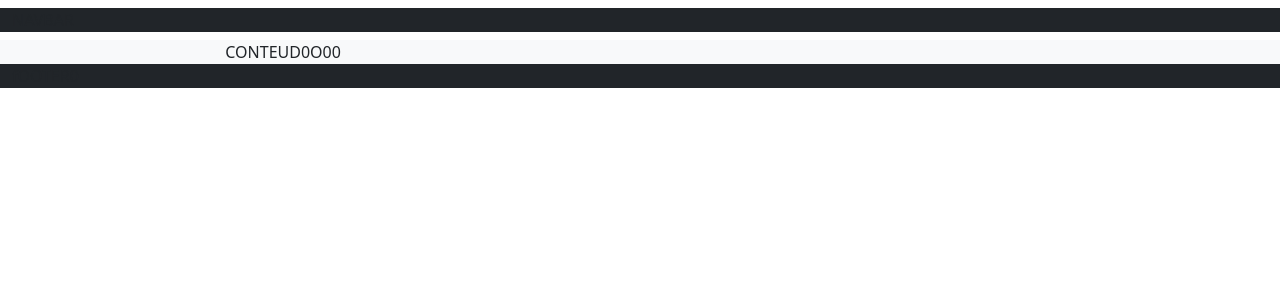
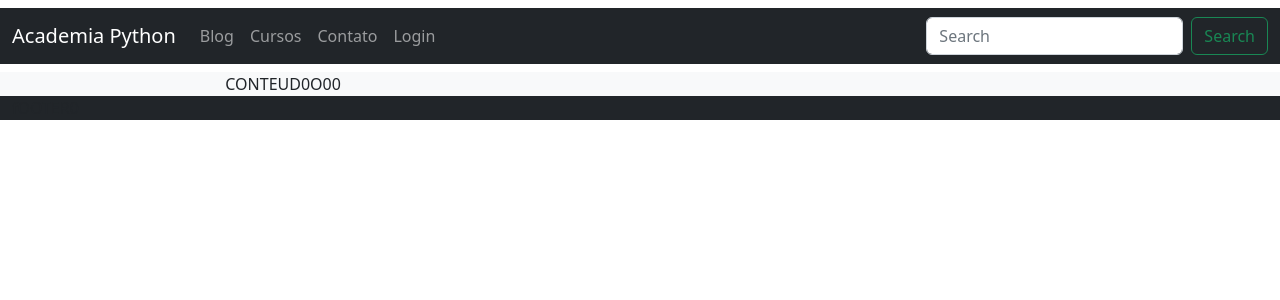
Before and after one commit to Rodrigodante11/blog_django, a Django app: page / in a window 1280 px wide. Shown: the top 300 px of the page. Run offline with Django 3.2, Linux system fonts and the light colour scheme; some libraries are stand-ins or nearby versions.

Commit message:
navbar Home

```diff
--- a/templates/blog/home.html
+++ b/templates/blog/home.html
@@ -6,20 +6,52 @@
           crossorigin="anonymous">
 
 
-
     <meta charset="UTF-8">
     <title>Pagina Inicial</title>
 </head>
 <body>
 
 <header class="bg-dark my-2">
+    <nav class="navbar navbar-expand-lg navbar-dark bg-dark">
         <div class="container-fluid">
-            <div class="row">
-                <div class="cow-8">
-                    NAVBAR
+            <a class="navbar-brand" href="#">Academia Python</a>
+            <button class="navbar-toggler"
+                    type="button"
+                    data-bs-toggle="collapse"
+                    data-bs-target="#navbarTogglerDemo02"
+                    aria-controls="navbarTogglerDemo02"
+                    aria-expanded="false"
+                    aria-label="Toggle navigation">
+                <span class="navbar-toggler-icon"></span>
+            </button>
+            <div class="collapse navbar-collapse" id="navbarTogglerDemo02">
+                <ul class="navbar-nav me-auto mb-2 mb-lg-0">
+                    <li class="nav-item">
+                        <a class="nav-link" aria-current="page" href="#">Blog</a>
+                    </li>
+                    <li class="nav-item">
+                        <a class="nav-link" href="#">Cursos</a>
+                    </li>
+
+                    <li class="nav-item">
+                        <a class="nav-link" href="#">Contato</a>
+                    </li>
+
+                    <li class="nav-item">
+                        <a class="nav-link" href="#">Login</a>
+                    </li>
+
+                </ul>
+                <form class="d-flex" role="search">
+                    <input class="form-control me-2"
+                           type="search"
+                           placeholder="Search"
+                           aria-label="Search">
+                    <button class="btn btn-outline-success" type="submit">Search</button>
+                </form>
             </div>
         </div>
-        </div>
+    </nav>
 </header>
 
 <main class="bg-light">
--- a/templates/exemplo/13_collapse.html
+++ b/templates/exemplo/13_collapse.html
@@ -32,6 +32,7 @@
           <div class="row">
             <div class="col">
               <p>
+
                 Lorem ipsum dolor sit amet, consectetur adipisicing elit. Ab autem consequuntur eveniet nisi officia, quibusdam voluptatibus? Ad delectus earum est expedita, fugiat fugit inventore ipsam, itaque nostrum quisquam sint tempore!
               </p>
             </div>
```
Lines whose indentation alone changed are shown as unchanged.
